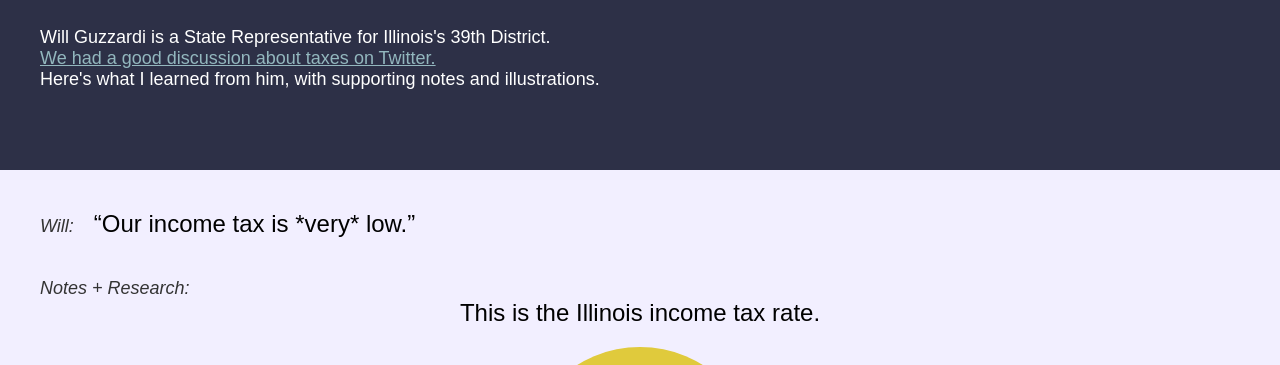
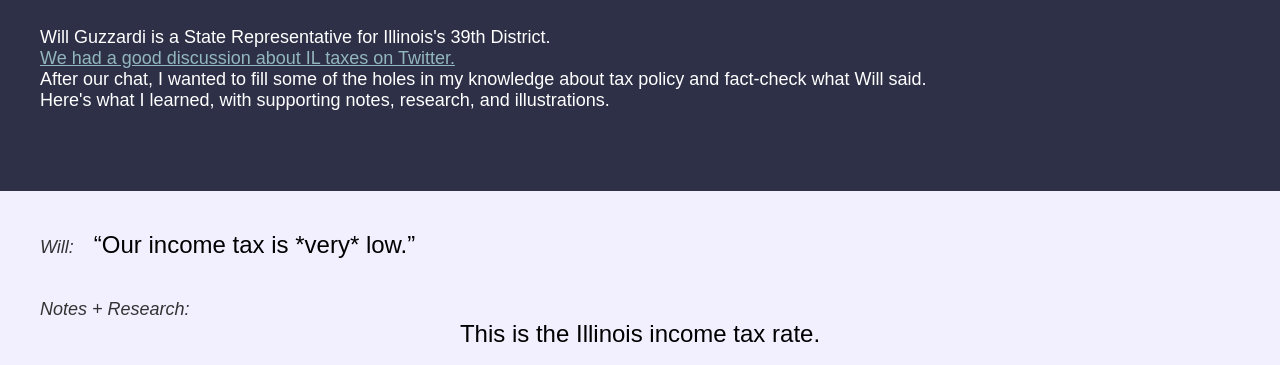
Before and after one commit to alexsoble/il-income-tax, a plain HTML site: page index.html in a window 1280 px wide. Shown: the part 101-466 px from the top of the page. Drawn offline with nearby package versions, Linux system fonts and the light colour scheme; a web font is replaced by a local one.

Commit message:
Add more "explanatory padding" up top
+ Fix #10

```diff
--- a/index.html
+++ b/index.html
@@ -23,10 +23,12 @@ mixpanel.init("7c94452e0a5c17106e2a7397bbf44cac");
     <div class="background-context">
       Will Guzzardi is a State Representative for Illinois's 39th District.<br/>
       <a href="https://twitter.com/WillGuzzardi/status/748599454543011840">
-        We had a good discussion about taxes on Twitter.
+        We had a good discussion about IL taxes on Twitter.
       </a>
       <br/>
-      Here's what I learned from him, with supporting notes and illustrations.
+      After our chat, I wanted to fill some of the holes in my knowledge about tax policy and fact-check what Will said.
+      <br/>
+      Here's what I learned, with supporting notes, research, and illustrations.
     </div>
 
   </header>
```
